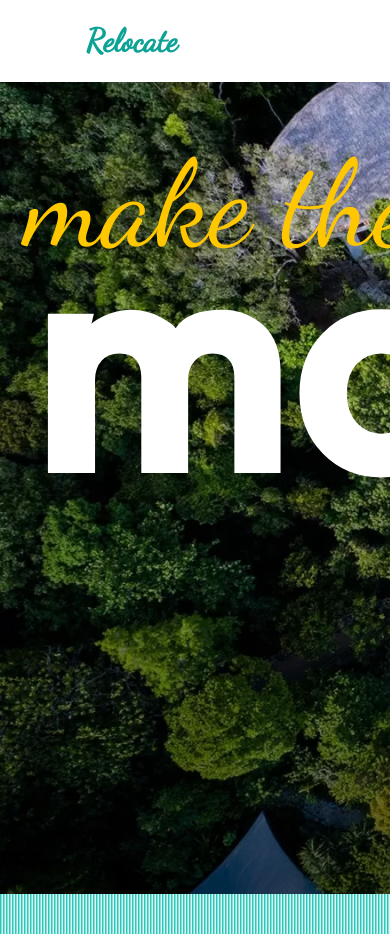
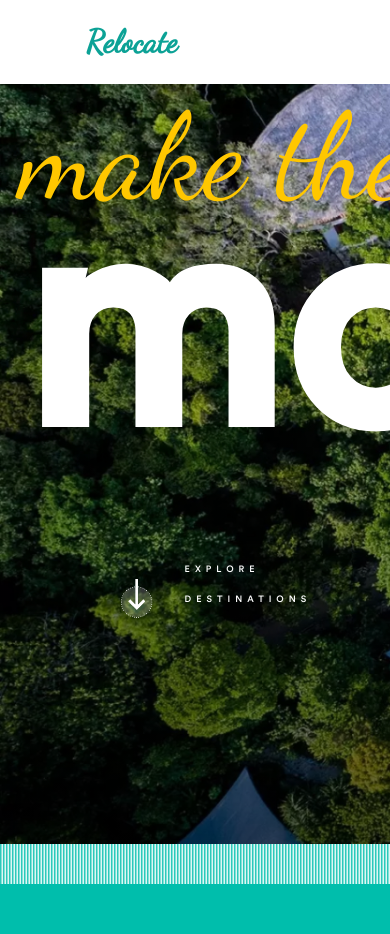
Before and after one commit to PolinaV2020/relocate, a website: page src/index.html in a window 390 px wide. Shown: the top 934 px of the page. Drawn offline with nearby package versions, Linux system fonts and the light colour scheme; files that its build step writes are made by us from their sources.

Commit message:
init: add responsive styles

```diff
--- a/src/index.html
+++ b/src/index.html
@@ -7,7 +7,7 @@
         <h1 class="main__subtitle">Move.</h1>
       </div>
       <div class="main__details">
-        <a href="#explore-destinations"><img class="main__button" alt="Take more information" src="img/explore-button.png"></a>
+        <a class="main__button-link" href="#explore-destinations"><img class="main__button" alt="Take more information" src="img/explore-button.png"></a>
         <label for="main-button" class="main__label">Explore destinations</label>
       </div>
     </div>
--- a/src/scss/components/_header.scss
+++ b/src/scss/components/_header.scss
@@ -1,7 +1,7 @@
 .header {
   @include flex(flex, row, center, center);
   max-width: 1440px;
-  height: 82px;
+  height: 10vh;
   margin: 0 auto;
   background-color: $bright-font-color;
 
@@ -48,11 +48,10 @@
 
 .burger__wrapper {
   height: 40px;
-  margin: 200px auto;
   width: 320px;
-  background-color:$black-font-color;
+  background-color: $bright-font-color;
   position: relative;
-  color: $bright-font-color;
+  color: $black-font-color;
   text-align: center;
   display: none;
 }
@@ -61,8 +60,6 @@
   display: none;
   outline: none;
 }
-
-
 
 .check-menu__label {
   display: block;
@@ -83,7 +80,7 @@
   right: 10px;
   width: 35px;
   height: 2px;
-  background-color: #ffffff;
+  background-color: $black-font-color;
   transition: 0.5s all;
 }
 
@@ -118,7 +115,7 @@
   display: block;
   position: absolute;
   width: 100%;
-  height: 150px;
+  height: 320px;
   bottom: 0;
   left: 0;
   transform: translateY(100%);
--- a/src/scss/components/_layout.scss
+++ b/src/scss/components/_layout.scss
@@ -1,26 +1,35 @@
 .main {
   margin: 0 auto;
   max-width: 1440px;
-  height: 812px;
+  width: 100%;
+  max-height: 812px;
+  height: 90vh;
   background: linear-gradient(356.3deg, rgba(0, 0, 0, 0.6) 3.4%, rgba(0, 0, 0, 0) 92.42%), url("../../img/main-background.jpg") no-repeat;
+  background-size: cover;
+
 
   &__container {
+    display: flex;
+    justify-content: space-around;
+    padding: 5%;
+    flex-wrap: wrap;
+    align-items: flex-end;
+    max-height: 812px;
     width: 90%;
-    margin: 0 auto;
-    @include flex(flex, row, space-between, flex-end);
-    padding: 16% 6% 0px 6.5%;
+    flex-wrap: wrap;
   }
 
   &__title{
     display: flex;
-    justify-content: flex-end;
-    height: 100%;
+    padding-top: 8%;
     flex-direction: column;
     justify-content: center;
     text-transform: lowercase;
   }
 
   &__title-item{
+    display: flex;
+    align-items: flex-end;
     font: {
       family: $second-font;
       size: calc(120px + 16 * ((100vw - 320px) / (1280 - 320)));;
@@ -38,44 +47,47 @@
       size: calc(300px + 16 * ((100vw - 320px) / (1280 - 320)));;
       weight: 900;
     }
-    line-height: 228px;
     color: $bright-font-color;
     z-index: 10;
   }
 
+  &__details {
+    display: flex;
+    height: 100%;
+    padding-bottom: 5%;
+    max-width: 251px;
+    max-height: 88px;
+  }
+
   &__button {
-    height: 80px;
-    width: 52px;
+    height: 100%;
+    padding-right: 28px;
+    max-height: 80px;
+    max-width: 52px;
   }
 
   &__label {
-    width: 170px;
-    height: 46px;
-    padding-left: 25px;
+    height: 100%;
     font: {
     family: $main-font;
-    size: 18px;
+    size: calc(8px + 16 * ((100vw - 320px) / (1280 - 320)));
     weight: 500;
     }
     color: $bright-font-color;
     text-transform: uppercase;
     letter-spacing: 5px;
-    line-height: 23px;
-  }
-
-  &__details {
-    display: flex;
-    align-items: flex-end;
-    justify-content: flex-end;
-    height: 100%;
+    line-height: 30px;
   }
 }
+
+
+
 
 
 .destinations {
   @include flex(flex, row, center, center);
   flex-direction: column;
-  height: 1100px;
+  height: 140vh;
   max-width: 1440px;
   width: 100%;
   margin: 0 auto;
--- a/src/scss/config/_media.scss
+++ b/src/scss/config/_media.scss
@@ -1,11 +1,17 @@
 
 @media (max-width: 1200px) {
-
-	// rules here apply to devices from 993px to 1200px (inclusive)
 
 }
 
 @media (max-width: 992px) {
+  .main__title-item {
+    font-size: 120px;
+  }
+
+  .main__subtitle {
+    font-size: 180px;
+  }
+
   .burger__wrapper {
     display: block;
   }
@@ -14,12 +20,62 @@
     display: none;
   }
 
-	// rules here apply to devices from 769px to 992px (inclusive)
-
+  .more__cards {
+  display: grid;
+  grid-gap: 10px;
+  grid-template-columns: 459px 459px;
+  grid-template-rows: 345px 345px 345px 345px;
+  grid-template-areas:
+  "vik hamnoy"
+  "estaing"
+  "montego montego";
+}
 }
 
 @media (max-width: 768px) {
 
-	// rules here apply to devices from 0px to 768px (inclusive)
 
+
+  .main__title-item {
+    font-size: 80px;
+    line-height: 52px;
+  }
+
+
+  .main__subtitle {
+    font-size: 120px;
+  }
+
+  .main__details {
+    padding: 20% 0 0 20%;
+  }
+
+  .main__button {
+    transform: scale(0.6);
+  }
+
+  .description__subtitle {
+    font-size: 50px;
+  }
+
+  .description__line {
+   display: none;
 }
+
+.description__text {
+  font-size: 16px;
+}
+ .description {
+   height: 200px;
+   width: 90%;
+   padding: 10px 0;
+ }
+
+ .description__title-box {
+   height: 50px;
+ }
+
+ .cards-item {
+  margin-bottom: 10px;
+ }
+}
```
Also changed, not shown: dist/css/style.css, dist/css/style.min.css, dist/index.html.
